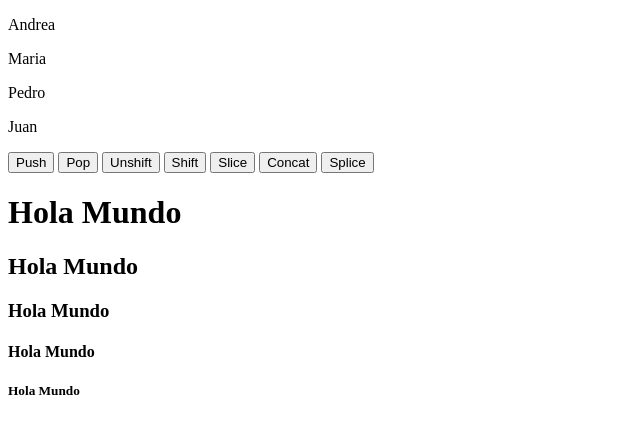
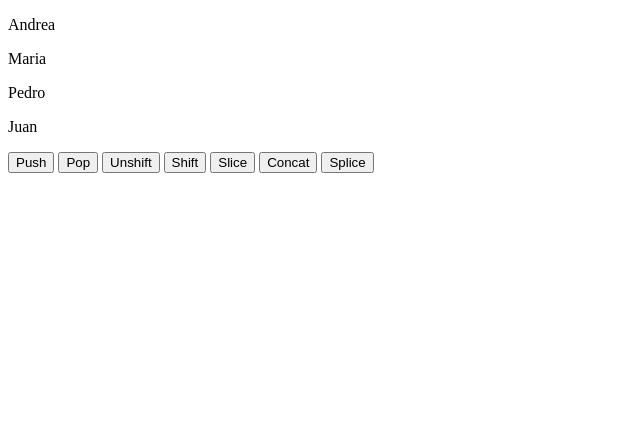
Before and after one commit to Misuch/Clases-, a plain HTML site: page Clase-Flex/Clase-arrays-methods/index.html in a window 1280 px wide. Shown: the whole page, without its empty margins (0-640 px from the left). Drawn offline with Linux system fonts and the light colour scheme.

Commit message:
Agregando cambios

```diff
--- a/Clase-Flex/Clase-arrays-methods/index.html
+++ b/Clase-Flex/Clase-arrays-methods/index.html
@@ -28,9 +28,3 @@
 </body>
 <script src="assets/js/methods.js"></script>
 </html>
-
-<h1>Hola Mundo</h1>
-<h2>Hola Mundo</h2>
-<h3>Hola Mundo</h3>
-<h4>Hola Mundo</h4>
-<h5>Hola Mundo</h5>
```
